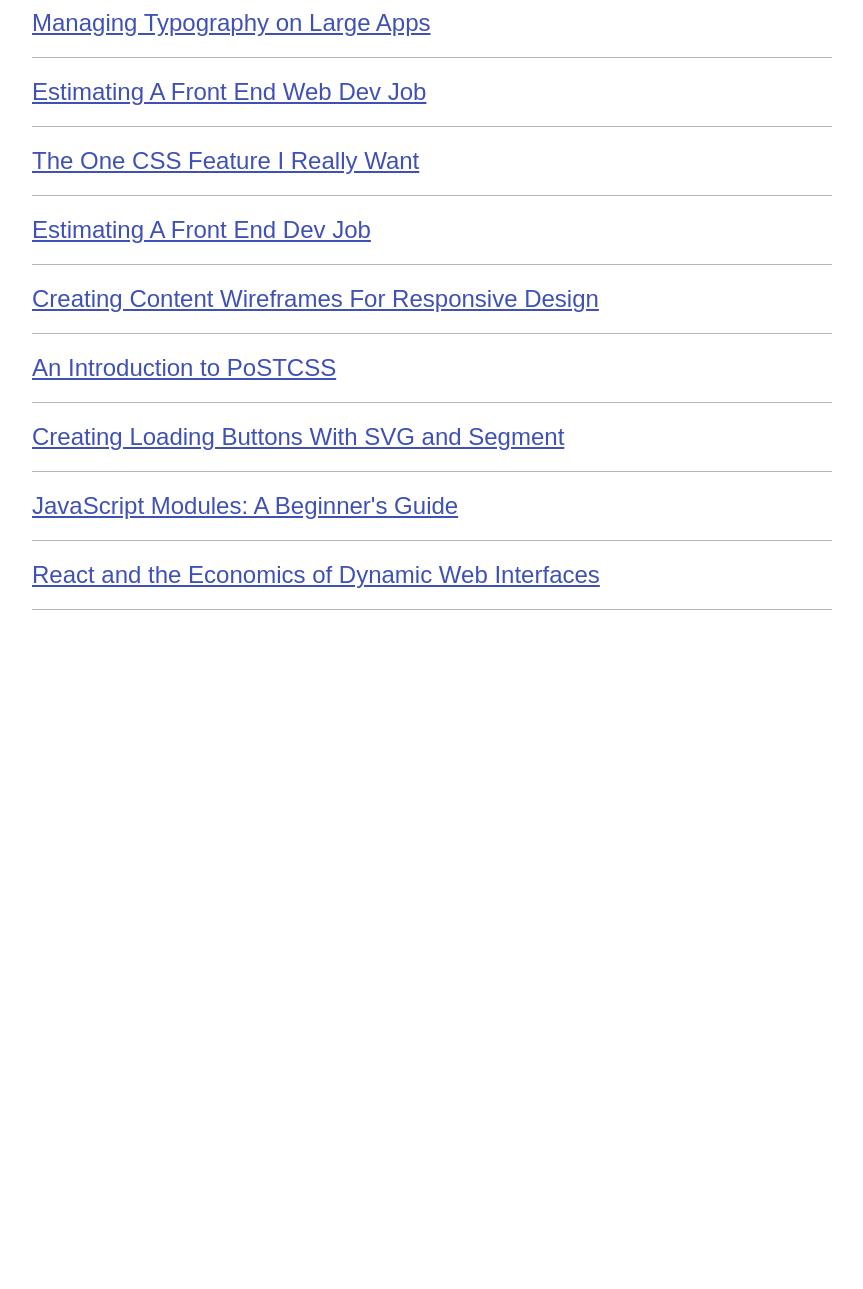
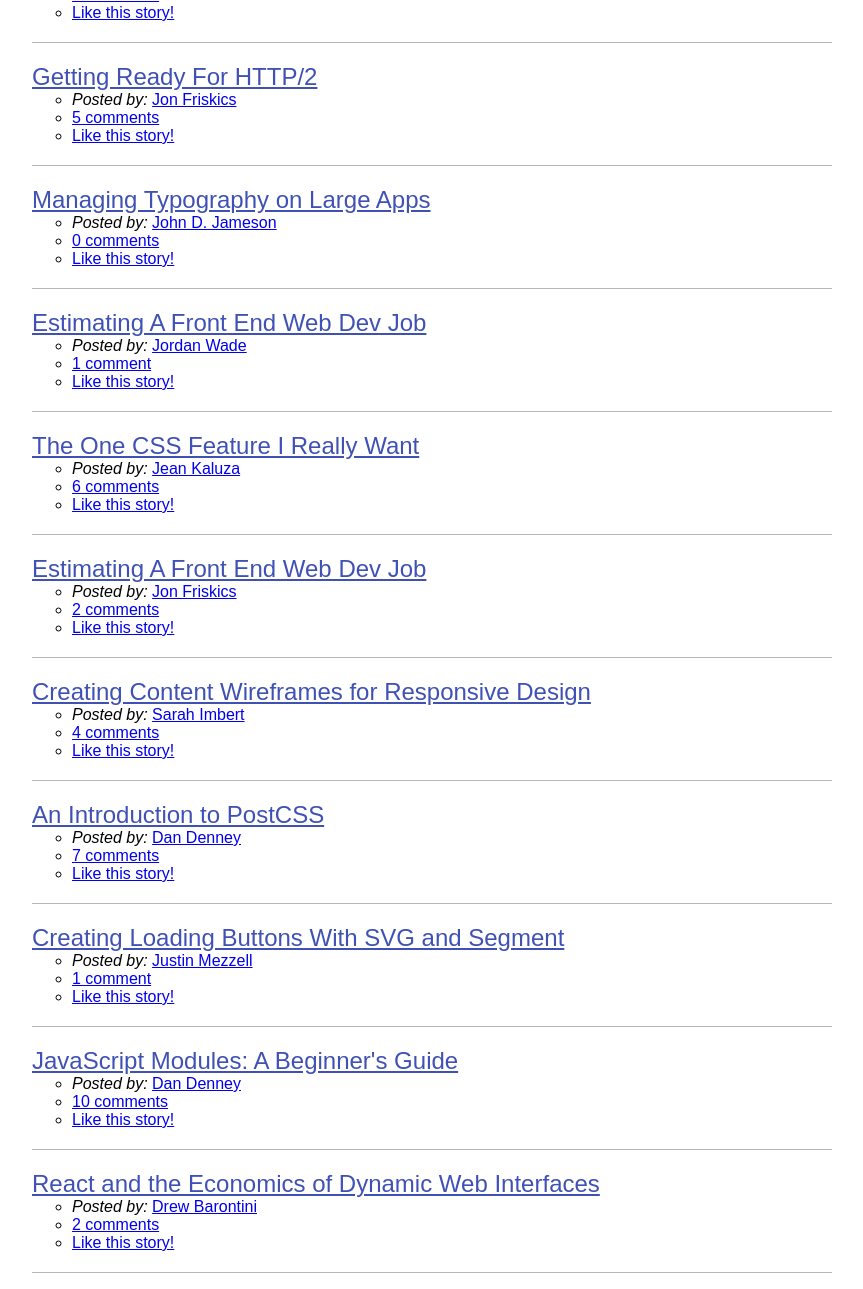
Before and after one commit to Matt-La/FrontEndNewsScreenCst, a plain HTML site: page index.html in a window 1280 px wide. Shown: the part 247-1536 px from the top of the page, without its empty margins (208-1071 px from the left). Before the commit the page ends 877 px from the top, so only its background shows below. Drawn offline with Linux system fonts and the light colour scheme.

Commit message:
add new meta HTML

```diff
--- a/index.html
+++ b/index.html
@@ -7,43 +7,179 @@
 		<link rel="stylesheet" href="main.css" />
 	</head>
 	<body>
+
 		<header class="hero">
 			<div class="container">
 				<p class="logo">Front-end News!</p>
 			</div>
 		</header>
+
 		<main class="content">
 			<div class="container">
 				<ol class="news">
-					<li class="news-item">
-						<a class="news-link" href="#">Getting Ready For HTTP/2</a>
+					<li class='news-item'>
+			            <a class='news-link' href='#'>Getting Ready For HTTP/2</a>
+			            <ul class='news-meta'>
+			              <li class='news-meta-item'>
+			                <em>Posted by:</em>
+			                <a href='#'>Jon Friskics</a>
 			              </li>
-					<li class="news-item">
-						<a class="news-link" href="#">Managing Typography on Large Apps</a>
+			              <li class='news-meta-item'>
+			                <a href='#'>5 comments</a>
 			              </li>
-					<li class="news-item">
-						<a class="news-link" href="#">Estimating A Front End Web Dev Job</a>
+			              <li class='news-meta-item'>
+			                <a class='js-like' href='#'>Like this story!</a>
 			              </li>
-					<li class="news-item">
-						<a class="news-link" href="#">The One CSS Feature I Really Want</a>
+			            </ul>
 			          </li>
-					<li class="news-item">
-						<a class="news-link" href="#">Estimating A Front End Dev Job</a>
+					<li class='news-item'>
+            <a class='news-link' href='#'>Getting Ready For HTTP/2</a>
+            <ul class='news-meta'>
+              <li class='news-meta-item'>
+                <em>Posted by:</em>
+                <a href='#'>Jon Friskics</a>
               </li>
-					<li class="news-item">
-						<a class="news-link" href="#">Creating Content Wireframes For Responsive Design</a>
+              <li class='news-meta-item'>
+                <a href='#'>5 comments</a>
               </li>
-					<li class="news-item">
-						<a class="news-link" href="#">An Introduction to PoSTCSS</a>
+              <li class='news-meta-item'>
+                <a class='js-like' href='#'>Like this story!</a>
               </li>
-					<li class="news-item">
-						<a class="news-link" href="#">Creating Loading Buttons With SVG and Segment</a>
+            </ul>
           </li>
-					<li class="news-item">
-						<a class="news-link" href="#">JavaScript Modules: A Beginner's Guide</a>
+          <li class='news-item'>
+            <a class='news-link' href='#'>Managing Typography on Large Apps</a>
+            <ul class='news-meta'>
+              <li class='news-meta-item'>
+                <em>Posted by:</em>
+                <a href='#'>John D. Jameson</a>
               </li>
-					<li class="news-item">
-						<a class="news-link" href="#">React and the Economics of Dynamic Web Interfaces</a>
+              <li class='news-meta-item'>
+                <a href='#'>0 comments</a>
+              </li>
+              <li class='news-meta-item'>
+                <a href='#'>Like this story!</a>
+              </li>
+            </ul>
+          </li>
+          <li class='news-item'>
+            <a class='news-link' href='#'>Estimating A Front End Web Dev Job</a>
+            <ul class='news-meta'>
+              <li class='news-meta-item'>
+                <em>Posted by:</em>
+                <a href='#'>Jordan Wade</a>
+              </li>
+              <li class='news-meta-item'>
+                <a href='#'>1 comment</a>
+              </li>
+              <li class='news-meta-item'>
+                <a href='#'>Like this story!</a>
+              </li>
+            </ul>
+          </li>
+          <li class='news-item'>
+            <a class='news-link' href='#'>The One CSS Feature I Really Want</a>
+            <ul class='news-meta'>
+              <li class='news-meta-item'>
+                <em>Posted by:</em>
+                <a href='#'>Jean Kaluza</a>
+              </li>
+              <li class='news-meta-item'>
+                <a href='#'>6 comments</a>
+              </li>
+              <li class='news-meta-item'>
+                <a href='#'>Like this story!</a>
+              </li>
+            </ul>
+          </li>
+          <li class='news-item'>
+            <a class='news-link' href='#'>Estimating A Front End Web Dev Job</a>
+            <ul class='news-meta'>
+              <li class='news-meta-item'>
+                <em>Posted by:</em>
+                <a href='#'>Jon Friskics</a>
+              </li>
+              <li class='news-meta-item'>
+                <a href='#'>2 comments</a>
+              </li>
+              <li class='news-meta-item'>
+                <a href='#'>Like this story!</a>
+              </li>
+            </ul>
+          </li>
+          <li class='news-item'>
+            <a class='news-link' href='#'>Creating Content Wireframes for Responsive Design</a>
+            <ul class='news-meta'>
+              <li class='news-meta-item'>
+                <em>Posted by:</em>
+                <a href='#'>Sarah Imbert</a>
+              </li>
+              <li class='news-meta-item'>
+                <a href='#'>4 comments</a>
+              </li>
+              <li class='news-meta-item'>
+                <a href='#'>Like this story!</a>
+              </li>
+            </ul>
+          <li class='news-item'>
+            <a class='news-link' href='#'>An Introduction to PostCSS</a>
+            <ul class='news-meta'>
+              <li class='news-meta-item'>
+                <em>Posted by:</em>
+                <a href='#'>Dan Denney</a>
+              </li>
+              <li class='news-meta-item'>
+                <a href='#'>7 comments</a>
+              </li>
+              <li class='news-meta-item'>
+                <a href='#'>Like this story!</a>
+              </li>
+            </ul>
+          </li>
+          <li class='news-item'>
+            <a class='news-link' href='#'>Creating Loading Buttons With SVG and Segment</a>
+            <ul class='news-meta'>
+              <li class='news-meta-item'>
+                <em>Posted by:</em>
+                <a href='#'>Justin Mezzell</a>
+              </li>
+              <li class='news-meta-item'>
+                <a href='#'>1 comment</a>
+              </li>
+              <li class='news-meta-item'>
+                <a href='#'>Like this story!</a>
+              </li>
+            </ul>
+          </li>
+          <li class='news-item'>
+            <a class='news-link' href='#'>JavaScript Modules: A Beginner's Guide</a>
+            <ul class='news-meta'>
+              <li class='news-meta-item'>
+                <em>Posted by:</em>
+                <a href='#'>Dan Denney</a>
+              </li>
+              <li class='news-meta-item'>
+                <a href='#'>10 comments</a>
+              </li>
+              <li class='news-meta-item'>
+                <a href='#'>Like this story!</a>
+              </li>
+            </ul>
+          </li>
+          <li class='news-item'>
+            <a class='news-link' href='#'>React and the Economics of Dynamic Web Interfaces</a>
+            <ul class='news-meta'>
+              <li class='news-meta-item'>
+                <em>Posted by:</em>
+                <a href='#'>Drew Barontini</a>
+              </li>
+              <li class='news-meta-item'>
+                <a href='#'>2 comments</a>
+              </li>
+              <li class='news-meta-item'>
+                <a href='#'>Like this story!</a>
+              </li>
+            </ul>
           </li>
 				</ol>
 			</div>
```
Lines whose indentation alone changed are shown as unchanged.
